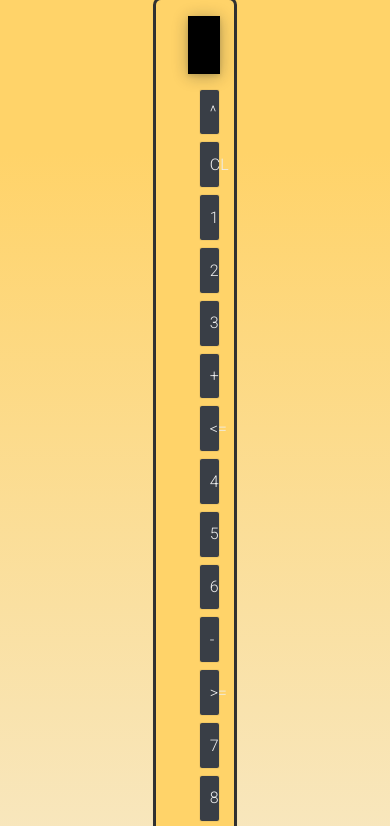
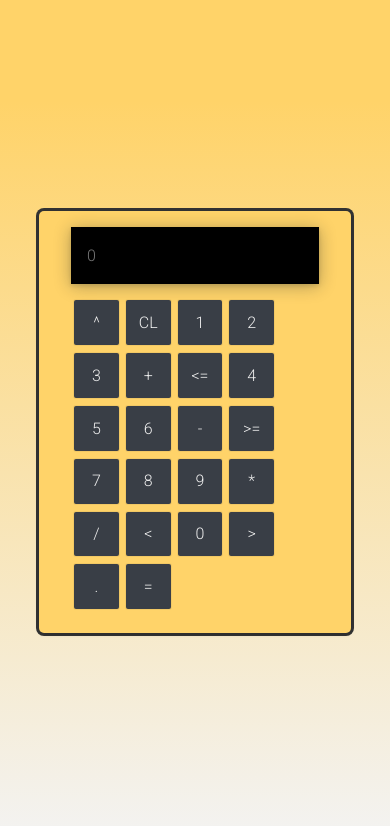
Before and after one commit to jacobcabreranieto/calculadora, a plain HTML site: page index.html in a window 390 px wide. Shown: the top 826 px of the page. Drawn offline with Linux system fonts and the light colour scheme.

Commit message:
Add files via upload

```diff
--- a/styles.css
+++ b/styles.css
@@ -111,3 +111,16 @@ main {
   box-shadow: rgba(50, 50, 93, 0.25) 0px 30px 60px -12px inset,
     rgba(3, 102, 214, 0.3) 0px 18px 36px -18px inset;
 }
+
+@media only screen and (max-width: 1000px) {
+  .calc-container{
+    max-width: 80%;
+    width: 100%;
+
+  }
+  .general-content{
+    display: block;
+    width: 100%;
+  }
+
+}
```
